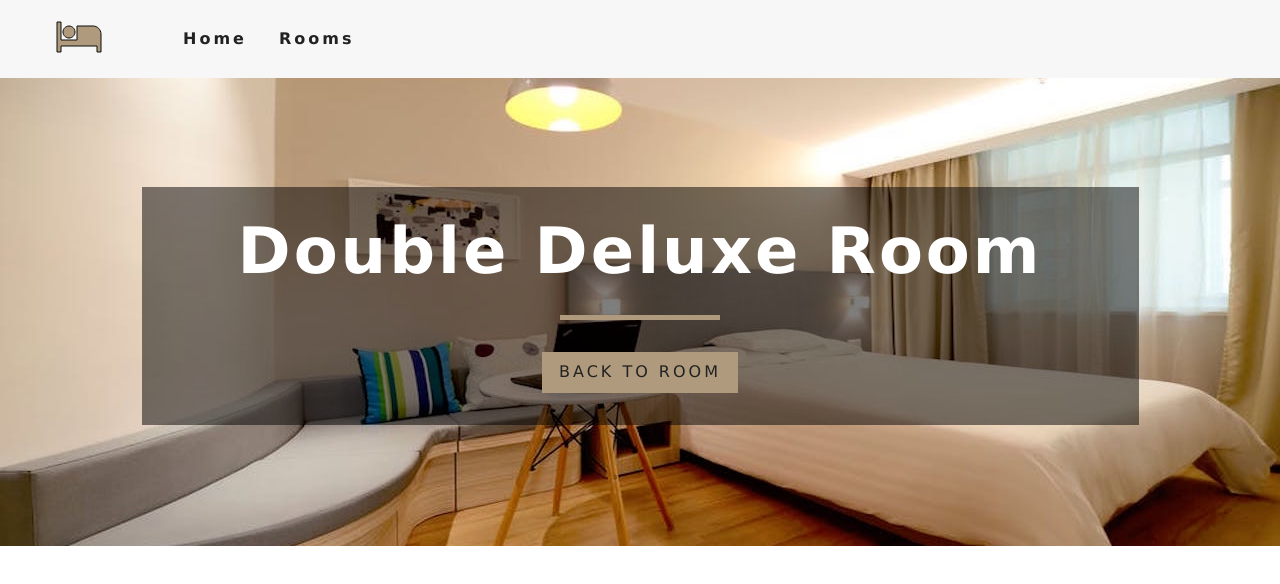
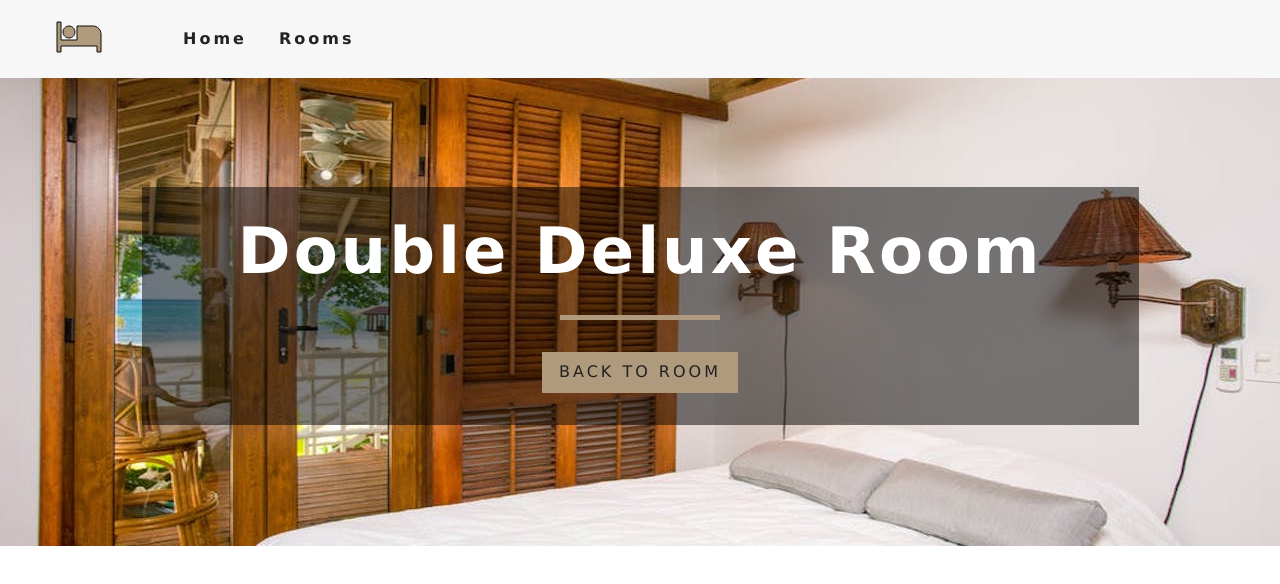
Before and after one commit to kanjamad/React-resort-websit, a React (Create React App) app: page /rooms/double-deluxe in a window 1280 px wide. Shown: the top 584 px of the page. Built offline with nearby package versions, Linux system fonts and the light colour scheme.

Commit message:
setup single room page to be dynamic

```diff
--- a/src/components/StyledHero.js
+++ b/src/components/StyledHero.js
@@ -3,7 +3,7 @@ import defaultImg from '../images/room-1.jpeg';
 
 const StyledHero = styled.header `
     min-height: 60vh;
-    background: url(${defaultImg}) center/cover no-repeat;
+    background: url(${props => (props.img ? props.img : defaultImg )}) center/cover no-repeat;
     display: flex;
     align-items: center;
     justify-content: center;
--- a/src/pages/Home.js
+++ b/src/pages/Home.js
@@ -4,7 +4,6 @@ import Banner from '../components/Banner';
 import { Link } from 'react-router-dom';
 import Services from '../components/Services';
 import FeaturedRooms from '../components/FeaturedRooms';
-import Button from "../components/StyledHero";
 
 
 const Home = () => {
@@ -17,7 +16,6 @@ const Home = () => {
         </Hero>
         <Services />
         <FeaturedRooms />
-        <Button> hello</Button>
         </>
     )
 }
--- a/src/pages/SingleRoom.js
+++ b/src/pages/SingleRoom.js
@@ -4,6 +4,7 @@ import Hero from '../components/Hero';
 import Banner from '../components/Banner';
 import {Link} from 'react-router-dom';
 import {RoomContext} from '../context';
+import StyledHero from '../components/StyledHero';
 
 export default class SingleRoom extends Component {
     constructor(props){
@@ -43,13 +44,13 @@ export default class SingleRoom extends Component {
             pets,
             images} = room
         return (
-            <Hero hero="roomsHero">
+            <StyledHero img = {images[0] || this.state.defaultBcg} >
                 <Banner title={`${name} room`} >
                 <Link to="/rooms" className="btn-primary">
                     back to room
                 </Link>
                 </Banner>
-            </Hero>
+            </StyledHero>
         )
     }
 }
```
